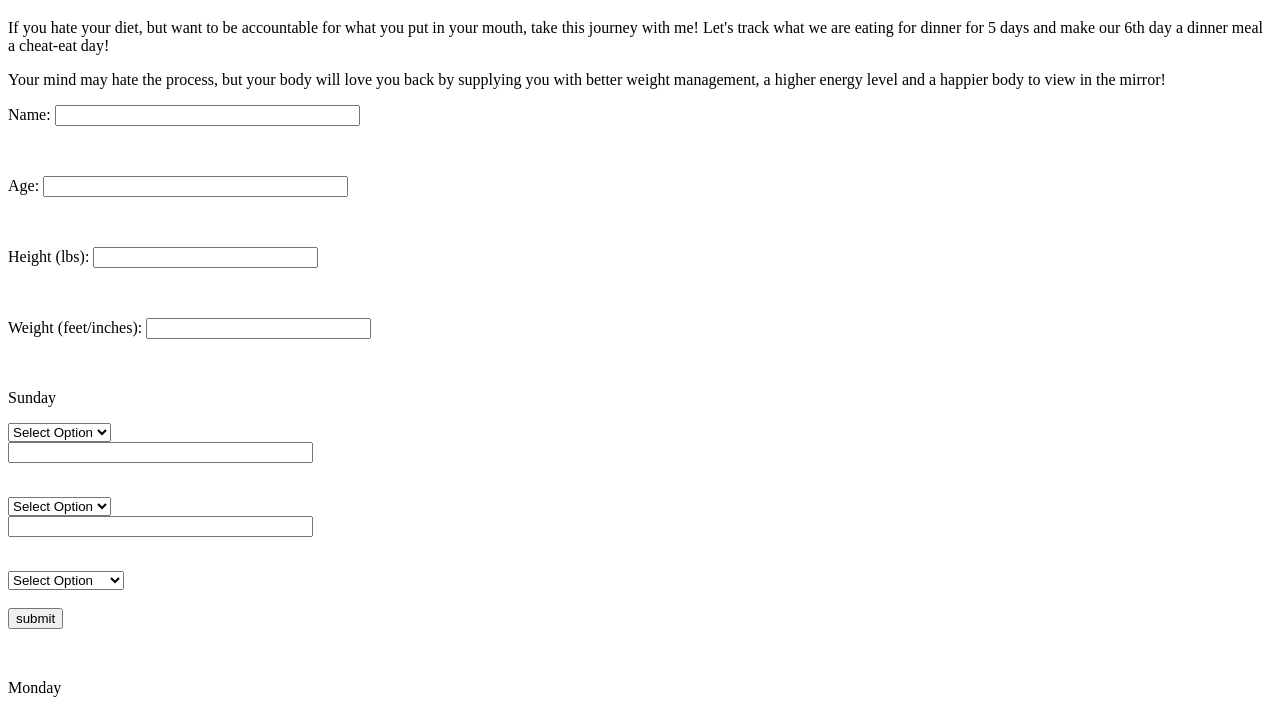
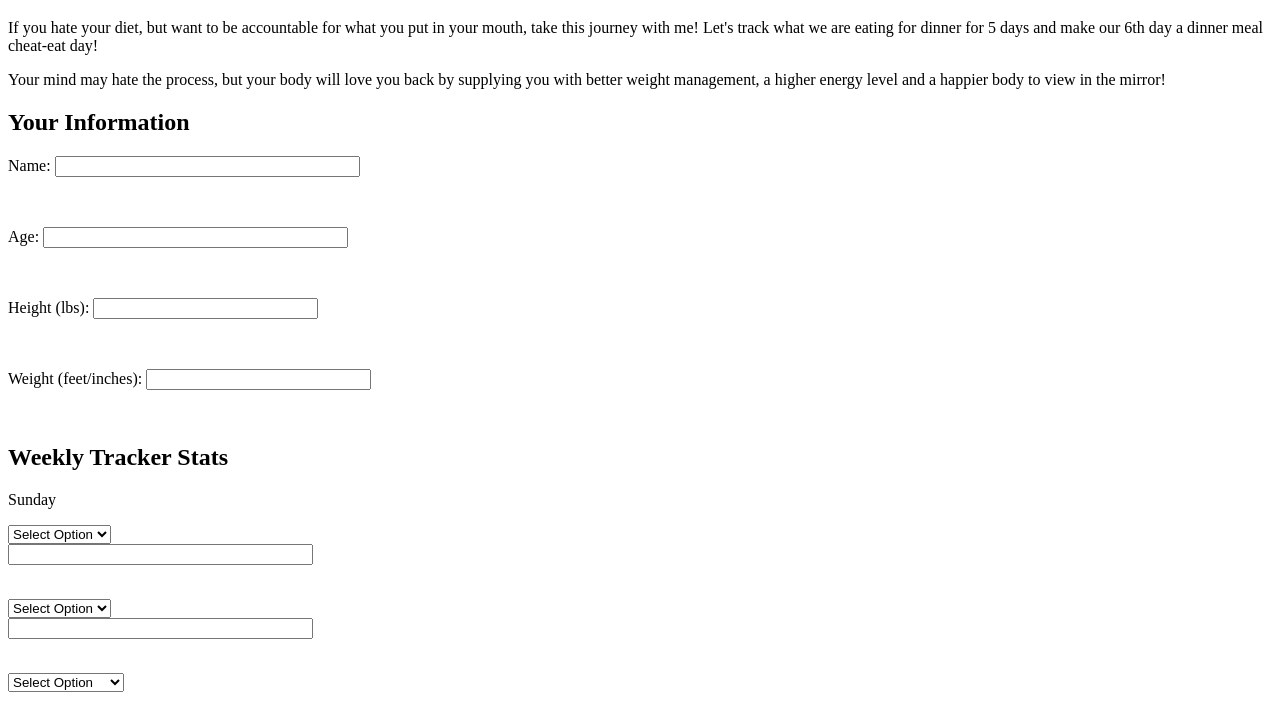
Before and after one commit to Ruffinsan03/MyFirstApp, a plain HTML site: page index.html in a window 1280 px wide. Shown: the part 61-768 px from the top of the page. Drawn offline with Linux system fonts and the light colour scheme.

Commit message:
Add files via upload

```diff
--- a/index.html
+++ b/index.html
@@ -1,24 +1,25 @@
 <!DOCTYPE html>
 <html>
 <head>
-    <link rel="stylsheet" href="foodtracker.css">
+    <link rel="stylesheet" href="foodtracker.css">
     <form name="RegForm" action="/submit.php" onsubmit="return FoodTracker()" method="post">
 </head>
 <body>
+
         <h1 style="text-align: center">Food Tracker (7 Days Until Cheat Day!) </h1>
             <p>If you hate your diet, but want to be accountable for
                     what you put in your mouth, take this journey with me!
                     Let's track what we are eating for dinner for 5 days and
-                    make our 6th day a dinner meal a cheat-eat day!</p>
+                    make our 6th day a dinner meal cheat-eat day!</p>
                     Your mind may hate the process, but your body will love you back by
                     supplying you with better weight management, a higher energy level and
                     a happier body to view in the mirror!</p>
-
+        <h2><section>Your Information</section></h2>
             <p>Name: <input type="text" size=35 name="Name"> </p><br>
             <p>Age: <input type="text" size=35 name="Age">  </p><br>
             <p>Height (lbs): <input type="text" size=25 name="Height"> </p><br>
             <p>Weight (feet/inches): <input type="text" size=25 name="Weight"> </p><br>
-
+        <h2><section>Weekly Tracker Stats</section></h2>
             <p>Sunday
                     <DIV>
                     <SELECT>
```
